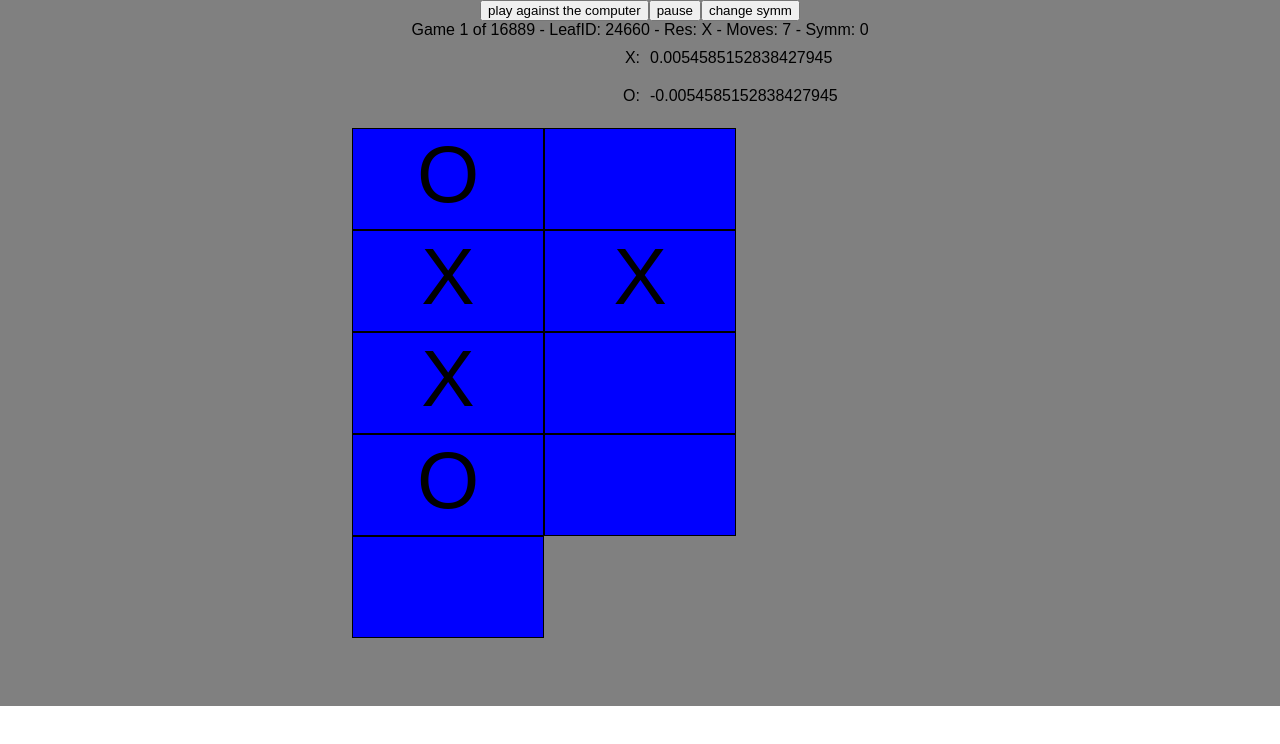
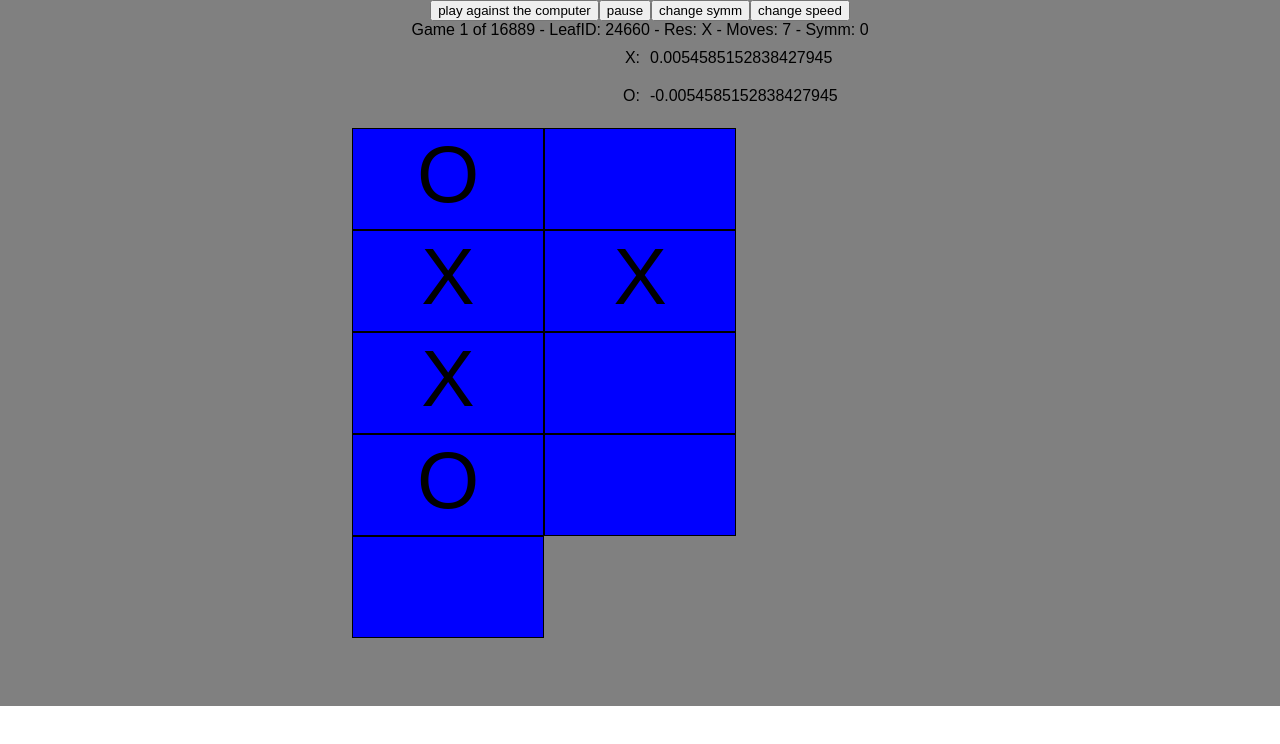
Before and after one commit to brettcnelson/auto-tic, a React (Create React App) app: page / in a window 1280 px wide. Shown: the top 744 px of the page. Built offline with nearby package versions, Linux system fonts and the light colour scheme.

Commit message:
adds speed change

```diff
--- a/src/Train.js
+++ b/src/Train.js
@@ -11,13 +11,19 @@ class Train extends Component {
       game:0,
       move:0,
       symm:0,
-      randSymm:false
+      randSymm:false,
+      delay: 1000
     };
   }
 
   togglePause() {
     var paused = this.state.paused;
     this.setState({paused:!paused});
+  }
+
+  changeSpeed() {
+    var speed = prompt('ms b/w moves');
+    this.setState({delay:speed,paused:true});
   }
 
   changeSymm() {
@@ -32,21 +38,20 @@ class Train extends Component {
   render() {
     var currGame = data.games[this.state.game];
     if (!this.state.paused) {
-      var delay = 1000;
       if (currGame.moves[this.state.move+1]) {
         var move = this.state.move;
-        setTimeout(()=>!this.state.paused && this.setState({move:move+1}),delay);
+        setTimeout(()=>!this.state.paused && this.setState({move:move+1}),this.state.delay);
       }
       else if (data.games[this.state.game+1]) {
         var game = this.state.game;
         var symm = this.state.randSymm ? this.randomSymm() : this.state.symm;
-        setTimeout(()=>!this.state.paused && this.setState({game:game+1,move:0,symm:symm}),delay)
+        setTimeout(()=>!this.state.paused && this.setState({game:game+1,move:0,symm:symm}),this.state.delay);
       }
     }
     var node = currGame.moves[this.state.move];
     return (
       <div className="Train">
-      	<div><button onClick={this.props.click} >play against the computer</button><button onClick={()=>this.togglePause()}>{this.state.paused ? 'resume' : 'pause'}</button><button onClick={()=>this.changeSymm()}>change symm</button></div>
+      	<div><button onClick={this.props.click} >play against the computer</button><button onClick={()=>this.togglePause()}>{this.state.paused ? 'resume' : 'pause'}</button><button onClick={()=>this.changeSymm()}>change symm</button><button onClick={()=>this.changeSpeed()}>change speed</button></div>
         <div>Game {this.state.game+1} of {data.games.length} - LeafID: {currGame.leafID} - Res: {currGame.res} - Moves: {currGame.moves.length-1} - Symm: {this.state.symm}</div>
       	<Display node={node} />
         <Board node={node} symm={this.state.symm} />
```
